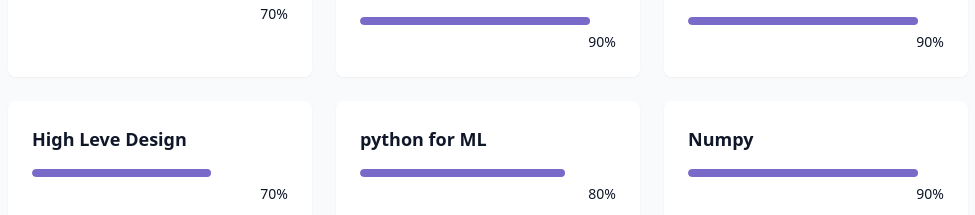
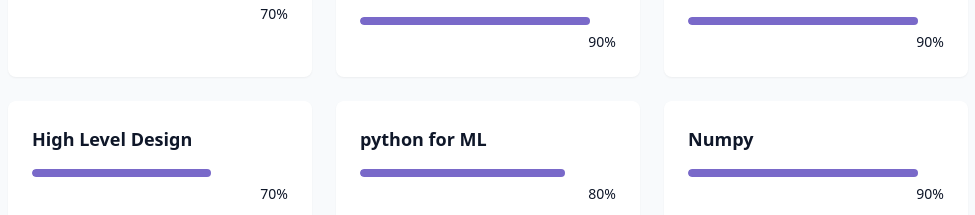
Before and after one commit to varun1976/Portfolio, a React (Vite) app: page / in a window 1280 px wide. Shown: the part 2641-2856 px from the top of the page, without its empty margins (152-1127 px from the left). Built offline with nearby package versions, Linux system fonts and the light colour scheme.

Commit message:
Update Skills

```diff
--- a/src/components/SkillsSection.jsx
+++ b/src/components/SkillsSection.jsx
@@ -27,7 +27,7 @@ const skills = [
   { name: "C/C++", level: 70, category: "Programming Skills" },
   { name: "Object Oriented Programming", level: 90, category: "Programming Skills" },
   { name: "Data Structures & Algorithms", level: 90, category: "Programming Skills" },
-  { name: "High Leve Design", level: 70, category: "Programming Skills" },
+  { name: "High Level Design", level: 70, category: "Programming Skills" },
 
   // Machine Learning
   { name: "python for ML", level: 80, category: "Machine Learning" },
```
